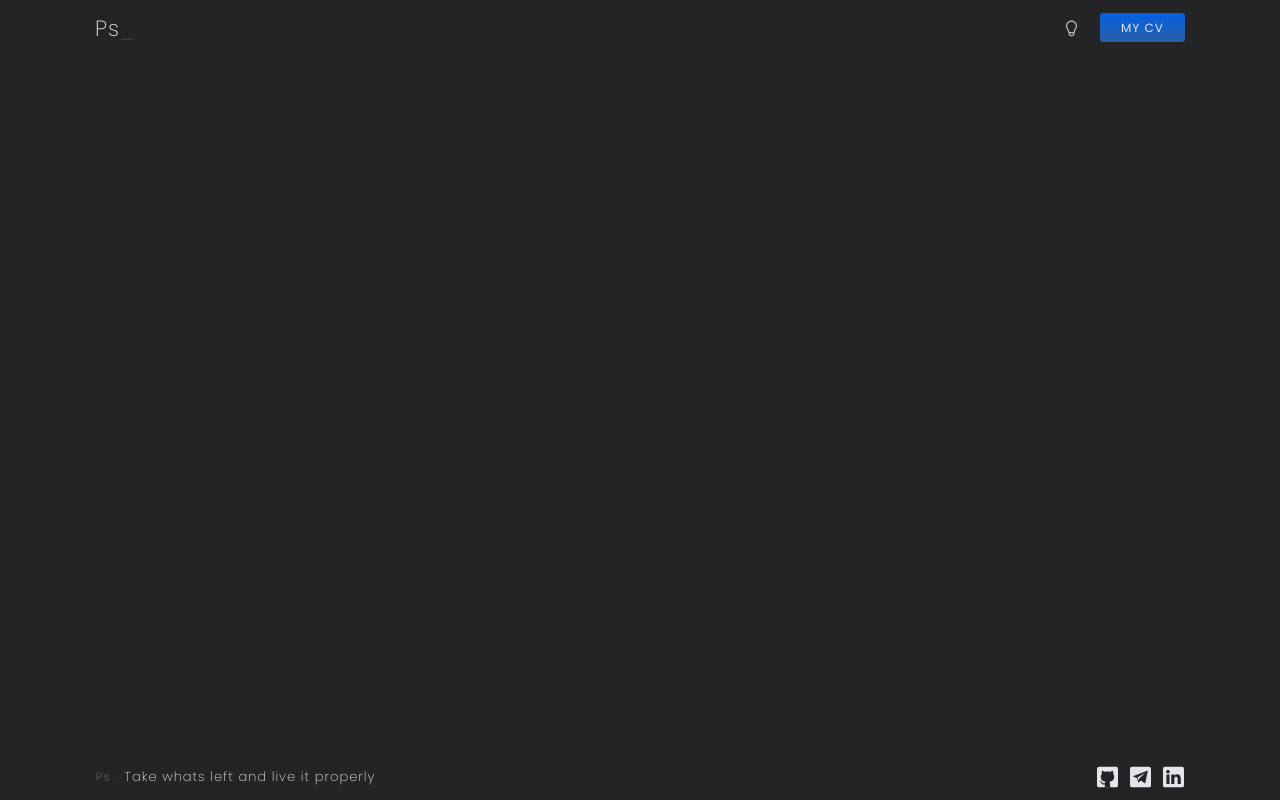
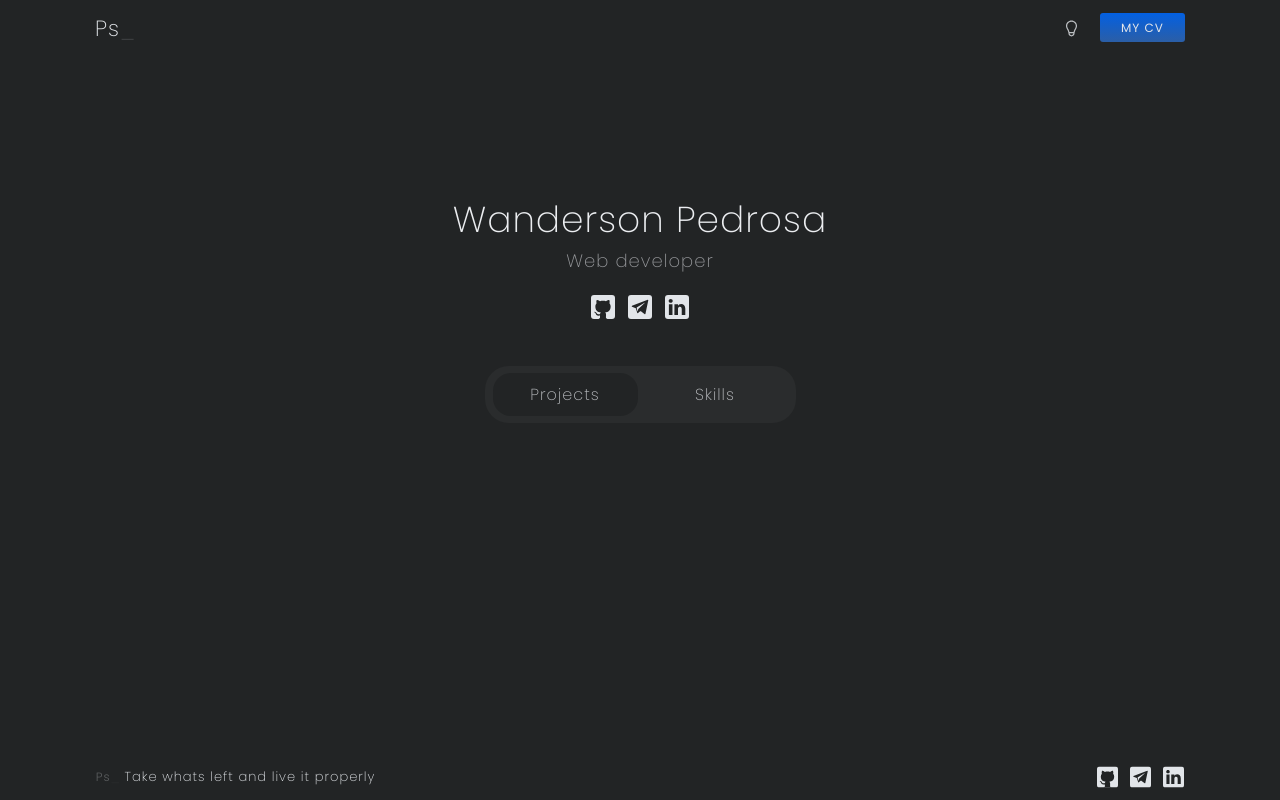
Before and after one commit to psilva999/portfolio, a React (Vite) app: page / in a window 1280 px wide. Built offline with nearby package versions, Linux system fonts and the light colour scheme.

Commit message:
name-social

```diff
--- a/src/App.jsx
+++ b/src/App.jsx
@@ -1,5 +1,6 @@
 import Header from "./components/Header"
-// import Main from "./components/Main"
+import Berserk from "./components/Berserk"
+
 import Footer from "./components/Footer"
 
 
@@ -10,7 +11,7 @@ function App() {
       <Header/>
 
       <main>
-        {/* <Main/> */}
+        <Berserk/>
       </main>
 
       <Footer/>
--- /dev/null
+++ b/src/components/Berserk.jsx
@@ -0,0 +1,22 @@
+import Network from "./Network"
+
+const Main = () => {
+  return (
+    <>
+      <section className='name-social'>
+        <article> <h1>Wanderson Pedrosa</h1>
+          <span>Web developer</span>
+        </article>
+
+        <Network/>
+      </section>
+
+      <div className='handle-projects'>
+        <button className='active'>Projects</button>
+        <button>Skills</button>
+      </div>
+    </>
+  )
+}
+
+export default Main
--- a/src/components/Header.jsx
+++ b/src/components/Header.jsx
@@ -9,7 +9,7 @@ const Header = () => {
       <nav>
         <Lamp/>
 
-        <a href="https://drive.google.com/file/d/1xNTHwoHV5vPMUzbKqf2dv0LbKYAcdJx7/view?usp=sharing" rel='noreferrer' target='_blank'>MY CV</a>
+        <a href="https://drive.google.com/file/d/1qxfbSMlcxUgGIe6Ri0HktI0Ai3hKe43t/view?usp=drive_link" rel='noreferrer' target='_blank'>MY CV</a>
       </nav>
     </header>
 
--- a/src/components/Network.jsx
+++ b/src/components/Network.jsx
@@ -4,7 +4,7 @@ import { ReactComponent as Linkedin } from '../assets/svg/6-linkedin.svg'
 
 const Network = () => {
   return (
-    <div>
+    <div className='network'>
       <a href="https://github.com/psilva999" rel='noreferrer' target='_blank'>
         <Github/> </a>
 
--- a/src/scss/_footer.scss
+++ b/src/scss/_footer.scss
@@ -34,8 +34,8 @@ footer {
     color:var(--transparent);
 
     &:after {
+      @include weight;
       content:"_";
-      @include weight;
       font-size:rem(16);
       margin-top:rem(-4);
       position:absolute;
--- a/src/scss/_main.scss
+++ b/src/scss/_main.scss
@@ -0,0 +1,61 @@
+@import 'config';
+
+main {
+  .name-social {
+    margin-top:12rem;
+    gap:rem(21);
+
+    &, article {
+      @include grid;
+    }
+
+    h1 {
+      color:var(--main-title);
+      font-size:rem(36);
+    }
+
+    span {
+      color:var(--opaque);
+      @include weight;
+      font-size:rem(18);
+    }
+
+    .network {
+      @include flex;
+      gap:rem(13);
+    }
+  }
+
+  .handle-projects {
+    background:var(--jet-platinum);
+    padding:rem(7) rem(8);
+    @include flex;
+    margin-top:2.5rem;
+    gap:rem(5);
+
+    & {
+      border-radius:rem(24);
+    }
+
+    button {
+      border-radius:rem(18);
+      cursor:pointer;
+      color:var(--options);
+      background:transparent;
+      font-size:rem(16);
+      width:rem(145);
+      padding:rem(9) 0;
+      @include weight;
+
+      &, &.active, &:hover {
+        @include transition;
+      }
+
+      &.active, &:hover {
+        background:var(--erie-plati);
+      }
+
+      @include weight;
+    }
+  }
+}
--- a/src/scss/_svg.scss
+++ b/src/scss/_svg.scss
@@ -23,7 +23,7 @@ body.active {
   }
 }
 
-main, footer {
+.network {
   a:before, a:hover:before {
     @include transition;
   }
@@ -87,7 +87,8 @@ main, footer {
 }
 
 main a:before {
-
+  width:rem(22);
+  height:rem(22);
 }
 
 footer a:before {
--- a/src/scss/app.scss
+++ b/src/scss/app.scss
@@ -43,6 +43,9 @@ body {
 @import 'scrollbar';
 
 @import 'header';
+@import 'main';
+
+
 
 @import 'svg';
 @import 'footer';
```
Also changed, not shown: src/components/Main.jsx (deleted, +0 -7 lines), links.txt, src/css/app.min.css, 1 other file (tests, documents, lock files or other folders).
